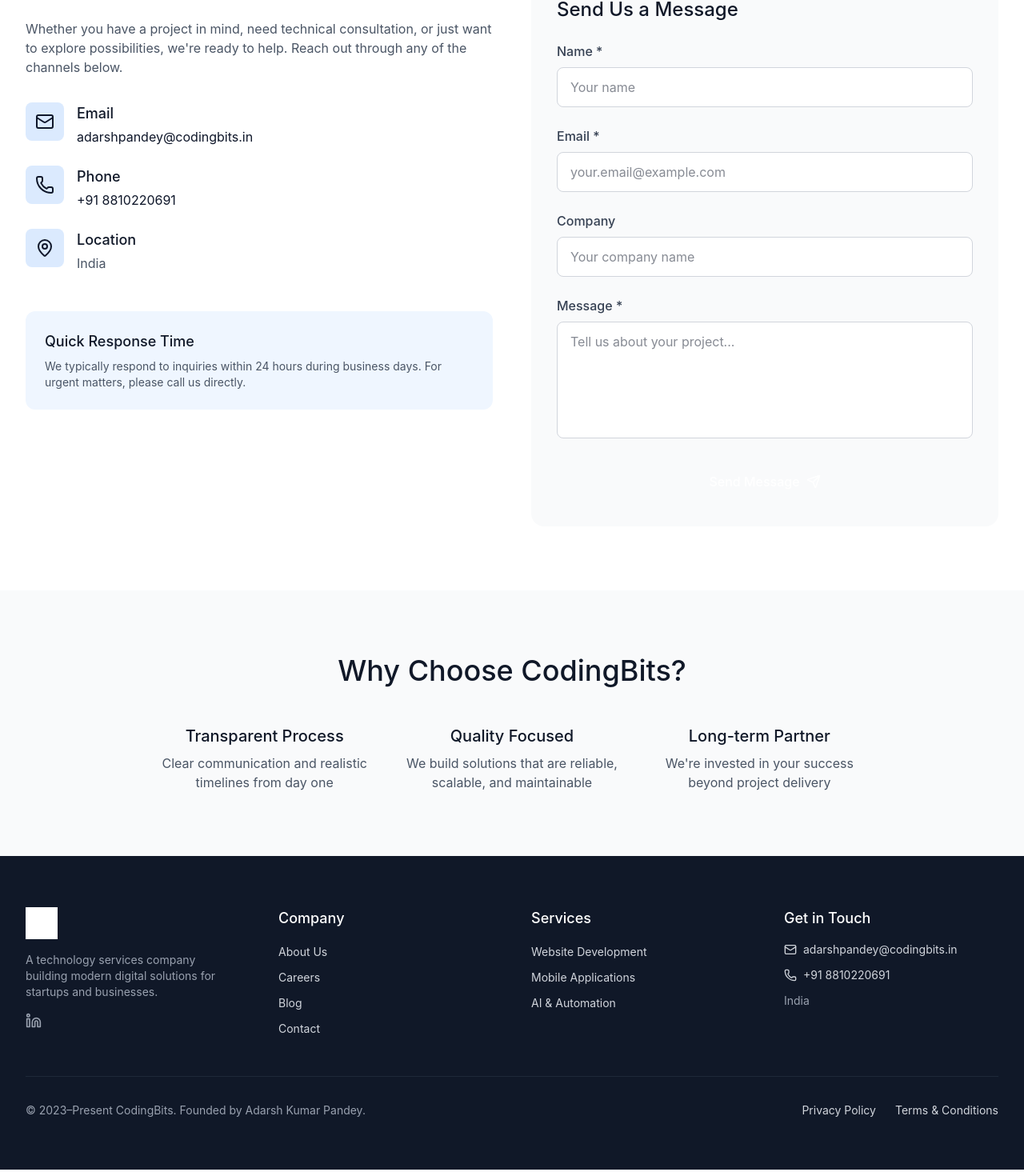
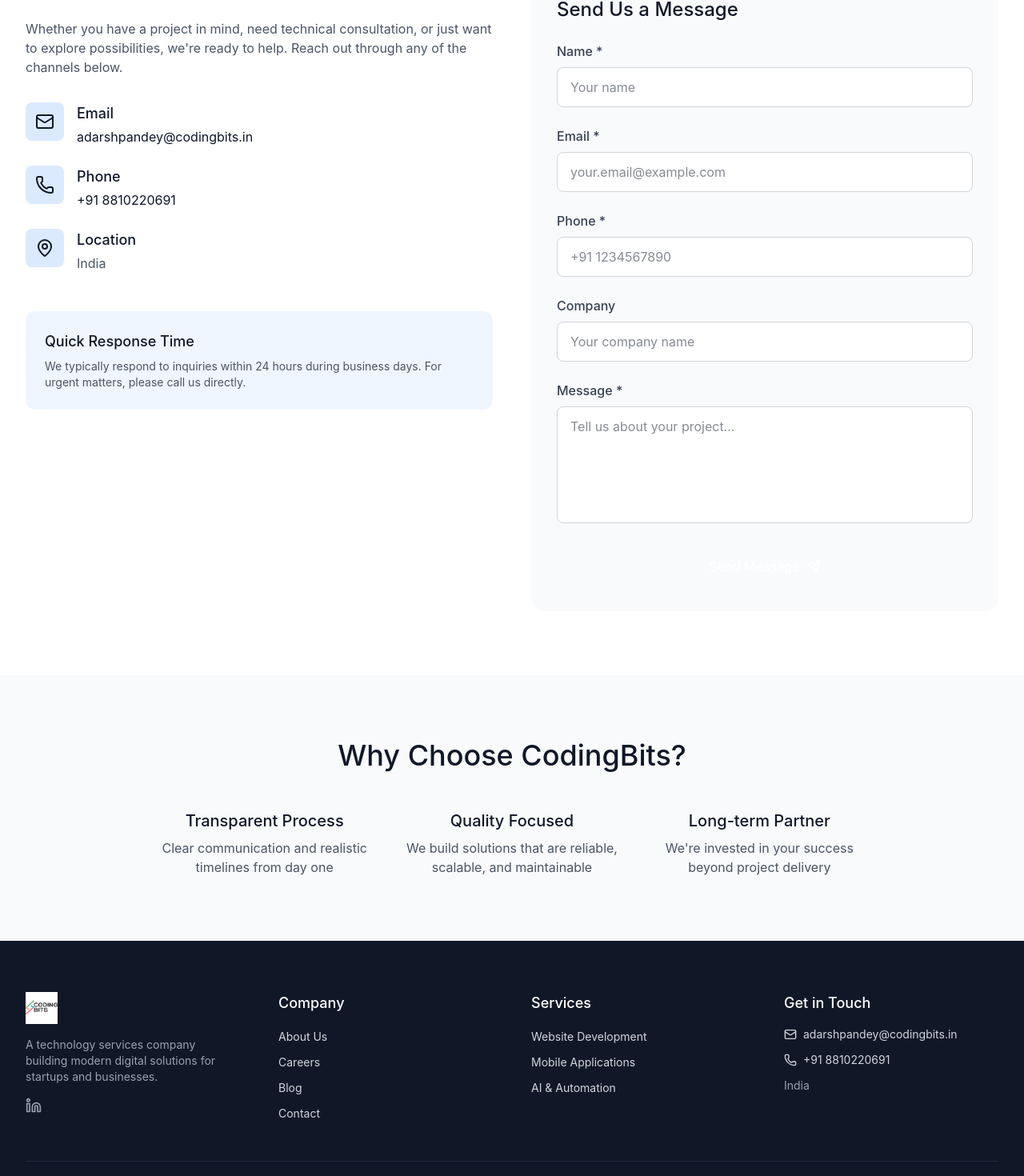
Before and after one commit to adarshpandey19101/cb-service, a React (Vite) app: page /contact in a window 1280 px wide. Shown: the part 524-1994 px from the top of the page at 80% size. Built offline with nearby package versions, Linux system fonts and the light colour scheme; no server answers.

Commit message:
Updated Footer Logo & Contact Screen

```diff
--- a/src/app/components/Footer.tsx
+++ b/src/app/components/Footer.tsx
@@ -9,7 +9,13 @@
         <div className="grid grid-cols-1 md:grid-cols-2 lg:grid-cols-4 gap-8 md:gap-12">
           {/* Company Info */}
           <div className="lg:col-span-1">
-            <img src={logoImage} alt="CodingBits" className="h-10 w-auto mb-4 brightness-0 invert" />
+            <Link to="/">
+              <img
+                src={logoImage}
+                alt="CodingBits"
+                className="h-10 w-auto mb-4"
+              />
+            </Link>
             <p className="text-sm text-gray-400 mb-4">
               A technology services company building modern digital solutions for startups and businesses.
             </p>
--- a/src/app/pages/Contact.tsx
+++ b/src/app/pages/Contact.tsx
@@ -13,6 +13,7 @@
   const [formData, setFormData] = useState({
     name: '',
     email: '',
+    phone: '',
     company: '',
     message: ''
   });
@@ -31,7 +32,7 @@
       setIsSubmitted(true);
       setTimeout(() => {
         setIsSubmitted(false);
-        setFormData({ name: '', email: '', company: '', message: '' });
+        setFormData({ name: '', email: '', phone: '', company: '', message: '' });
       }, 5000);
     } catch (err: any) {
       setError(err.message || 'Failed to send message. Please try again.');
@@ -193,6 +194,22 @@
                 </div>
 
                 <div>
+                  <label htmlFor="phone" className="block text-gray-700 mb-2">
+                    Phone *
+                  </label>
+                  <input
+                    type="tel"
+                    id="phone"
+                    name="phone"
+                    required
+                    value={formData.phone}
+                    onChange={handleChange}
+                    className="w-full px-4 py-3 bg-white border border-gray-300 rounded-lg focus:outline-none focus:ring-2 focus:ring-primary"
+                    placeholder="+91 1234567890"
+                  />
+                </div>
+
+                <div>
                   <label htmlFor="company" className="block text-gray-700 mb-2">
                     Company
                   </label>
--- a/src/app/pages/Home.tsx
+++ b/src/app/pages/Home.tsx
@@ -2,6 +2,8 @@
 import { Link } from 'react-router-dom';
 import { ArrowRight, Code, Smartphone, Brain, CheckCircle } from 'lucide-react';
 import { SEO } from '@/app/components/SEO';
+import heroImage from '/Users/adarshkumarpandey21/.gemini/antigravity/brain/7ac1f6f6-8985-450e-9094-73175bd19f4b/hero_tech_network_1770059465837.png';
+import aboutImage from '/Users/adarshkumarpandey21/.gemini/antigravity/brain/7ac1f6f6-8985-450e-9094-73175bd19f4b/about_tech_collaboration_1770059550200.png';
 
 const fadeInUp = {
   initial: { opacity: 0, y: 20 },
@@ -113,7 +115,7 @@
             className="mt-16 relative"
           >
             <img
-              src="https://images.unsplash.com/photo-1766941288581-689187dd57d5?crop=entropy&cs=tinysrgb&fit=max&fm=jpg&ixid=M3w3Nzg4Nzd8MHwxfHNlYXJjaHwxfHxhYnN0cmFjdCUyMHRlY2hub2xvZ3klMjBuZXR3b3JrJTIwYmx1ZXxlbnwxfHx8fDE3Njk5NjgwNjF8MA&ixlib=rb-4.1.0&q=80&w=1080&utm_source=figma&utm_medium=referral"
+              src={heroImage}
               alt="Technology Network"
               className="w-full h-64 md:h-96 object-cover rounded-2xl shadow-2xl"
             />
@@ -155,7 +157,7 @@
               transition={{ duration: 0.6 }}
             >
               <img
-                src="https://images.unsplash.com/photo-1582736317407-371893d9e146?crop=entropy&cs=tinysrgb&fit=max&fm=jpg&ixid=M3w3Nzg4Nzd8MHwxfHNlYXJjaHwxfHxtb2Rlcm4lMjB0ZWNoJTIwb2ZmaWNlJTIwY29sbGFib3JhdGlvbnxlbnwxfHx8fDE3Njk5OTY0Mzl8MA&ixlib=rb-4.1.0&q=80&w=1080&utm_source=figma&utm_medium=referral"
+                src={aboutImage}
                 alt="Modern Tech Office"
                 className="w-full h-96 object-cover rounded-2xl shadow-xl"
               />
--- a/src/lib/api/contact.ts
+++ b/src/lib/api/contact.ts
@@ -3,6 +3,7 @@
 export interface ContactFormData {
     name: string;
     email: string;
+    phone: string;
     company?: string;
     message: string;
 }
@@ -14,6 +15,7 @@
     const { error } = await supabase.from('contact_submissions').insert({
         name: data.name,
         email: data.email,
+        phone: data.phone,
         company: data.company || null,
         message: data.message,
         status: 'new',
```
Also changed, not shown: 1 other file (tests, documents, lock files or other folders).
